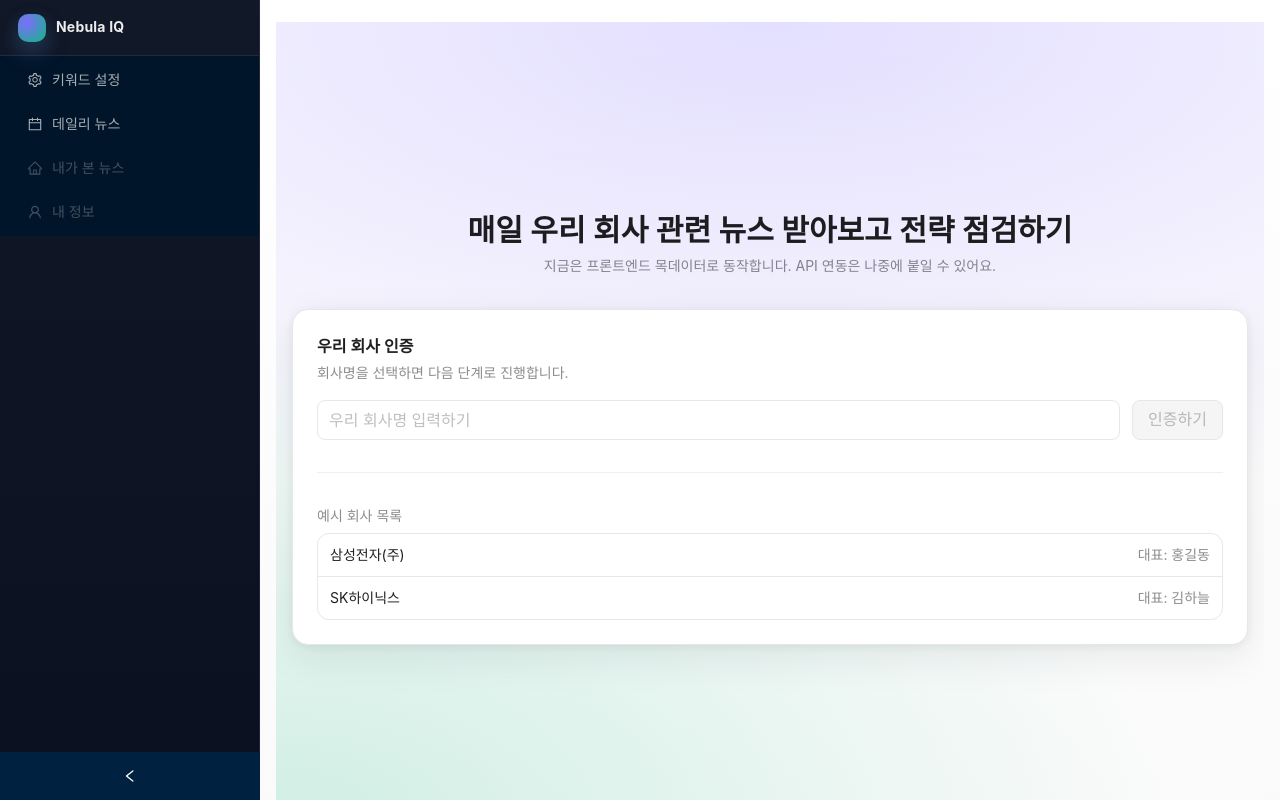
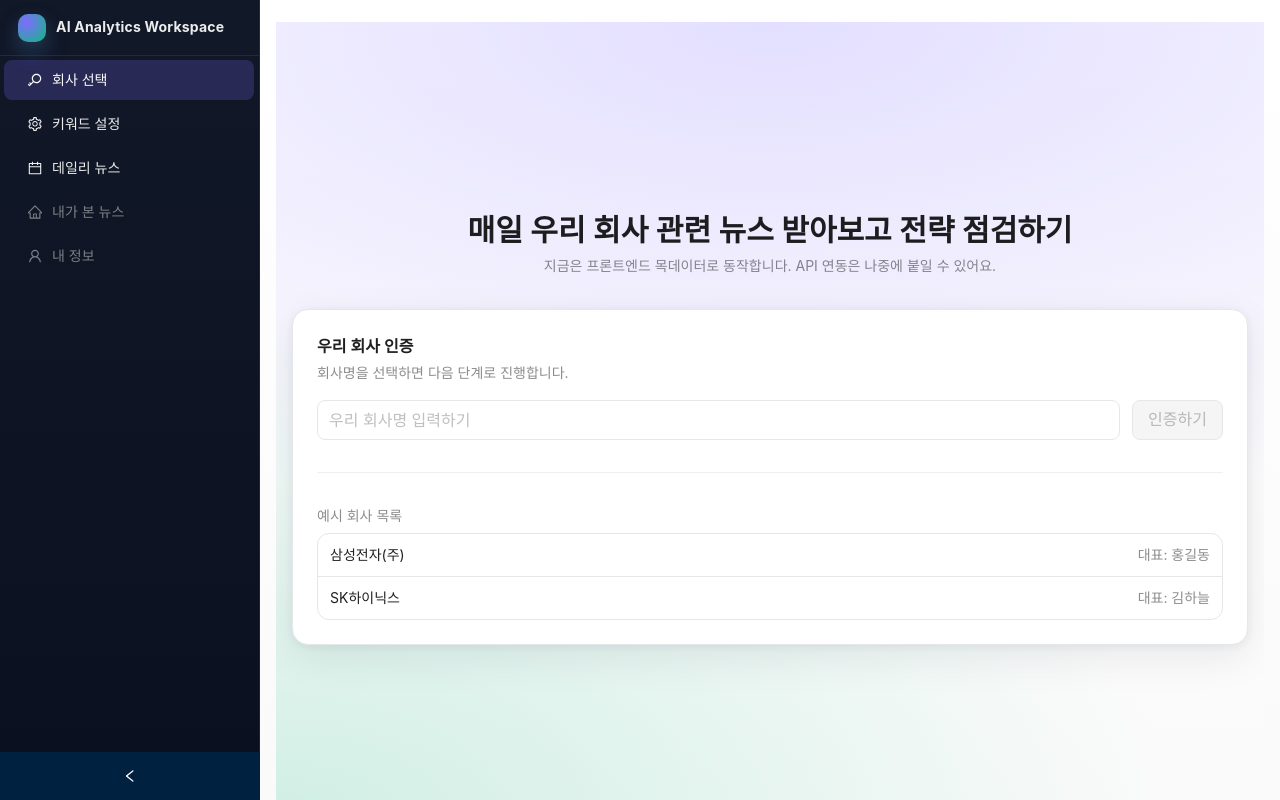
Before and after one commit to ai-analysis-platform/ai-analysis-platform-frontend, a Next.js app: page / in a window 1280 px wide. Built offline with nearby package versions, Linux system fonts and the light colour scheme; what @ant-design/nextjs-registry would draw is missing.

Commit message:
fix: 사소한거 수정

```diff
--- a/index.html
+++ b/index.html
@@ -6,7 +6,7 @@
       name="viewport"
       content="width=device-width, initial-scale=1.0, viewport-fit=cover"
     />
-    <title>Nebula IQ · Vite Preview</title>
+    <title>AI 분석 플랫폼(이름 미정)</title>
     <meta
       name="description"
       content="Vite-powered playground for the Nebula IQ AI analytics workspace."
--- a/src/app/layout.tsx
+++ b/src/app/layout.tsx
@@ -18,7 +18,7 @@ const geistMono = Geist_Mono({
 });
 
 export const metadata: Metadata = {
-  title: "Nebula IQ · AI Analytics Workspace",
+  title: "AI Analytics Workspace",
   description:
     "Next.js front-end for an AI data analytics platform with Ant Design, Emotion, TanStack Query, and Suspense-ready data flows.",
 };
--- a/src/components/layout/app-shell.tsx
+++ b/src/components/layout/app-shell.tsx
@@ -5,6 +5,7 @@ import { Layout, Menu } from "antd";
 import {
   CalendarOutlined,
   HomeOutlined,
+  KeyOutlined,
   SettingOutlined,
   UserOutlined,
 } from "@ant-design/icons";
@@ -24,6 +25,12 @@ const NAV_ITEMS: Array<{
   disabled?: boolean;
 }> = [
   {
+    key: "company",
+    label: "회사 선택",
+    icon: <KeyOutlined />,
+    href: "/",
+  },
+  {
     key: "keywords",
     label: "키워드 설정",
     icon: <SettingOutlined />,
@@ -41,7 +48,7 @@ export default function AppShell({ children }: AppShellProps) {
 
   const selectedKey = useMemo(() => {
     if (!pathname) return "daily";
-    if (pathname === "/") return "";
+    if (pathname === "/") return "company";
     if (pathname.startsWith("/setup/keywords")) return "keywords";
     if (pathname.startsWith("/daily")) return "daily";
     return "daily";
@@ -60,14 +67,13 @@ export default function AppShell({ children }: AppShellProps) {
       >
         <Brand>
           <BrandMark />
-          {!collapsed && <BrandText>Nebula IQ</BrandText>}
+          {!collapsed && <BrandText>AI Analytics Workspace</BrandText>}
         </Brand>
 
-        <Menu
+        <SideMenu
           theme="dark"
           mode="inline"
           selectedKeys={selectedKey ? [selectedKey] : []}
-          style={{ color: "white" }}
           items={NAV_ITEMS.map((item) => ({
             key: item.key,
             icon: item.icon,
@@ -101,6 +107,47 @@ const Sider = styled(Layout.Sider)`
   top: 0;
   min-height: 100vh;
   height: 100%;
+`;
+
+const SideMenu = styled(Menu)`
+  background: transparent !important;
+
+  .ant-menu-item,
+  .ant-menu-submenu-title {
+    color: rgba(255, 255, 255, 0.92) !important;
+  }
+
+  .ant-menu-item .ant-menu-item-icon,
+  .ant-menu-submenu-title .ant-menu-item-icon,
+  .ant-menu-item .anticon,
+  .ant-menu-submenu-title .anticon {
+    color: rgba(255, 255, 255, 0.92) !important;
+  }
+
+  .ant-menu-item-disabled {
+    color: rgba(255, 255, 255, 0.45) !important;
+  }
+
+  .ant-menu-item-disabled .ant-menu-item-icon,
+  .ant-menu-item-disabled .anticon {
+    color: rgba(255, 255, 255, 0.45) !important;
+  }
+
+  .ant-menu-item:hover,
+  .ant-menu-submenu-title:hover {
+    color: rgba(255, 255, 255, 0.98) !important;
+    background: rgba(255, 255, 255, 0.08) !important;
+  }
+
+  .ant-menu-item-selected {
+    background: rgba(127, 107, 255, 0.22) !important;
+  }
+
+  .ant-menu-item-selected,
+  .ant-menu-item-selected .ant-menu-item-icon,
+  .ant-menu-item-selected .anticon {
+    color: rgba(255, 255, 255, 0.98) !important;
+  }
 `;
 
 const Brand = styled.div`
```
